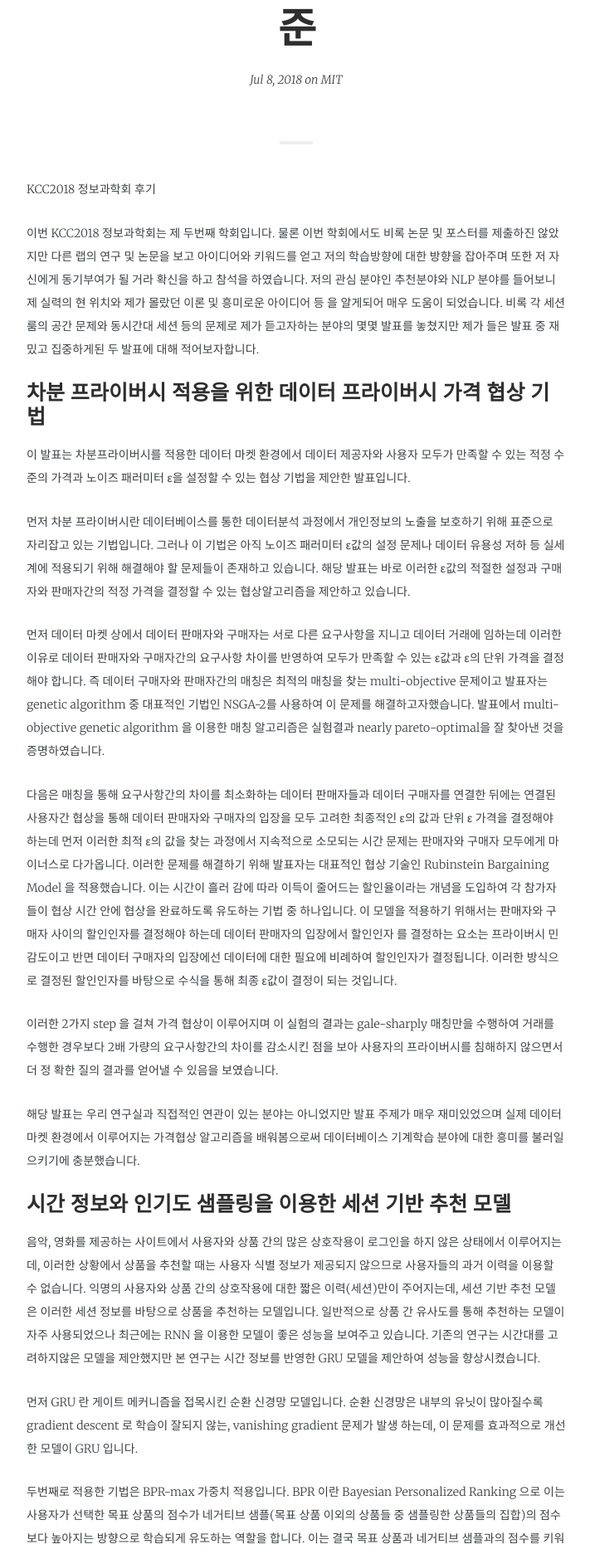
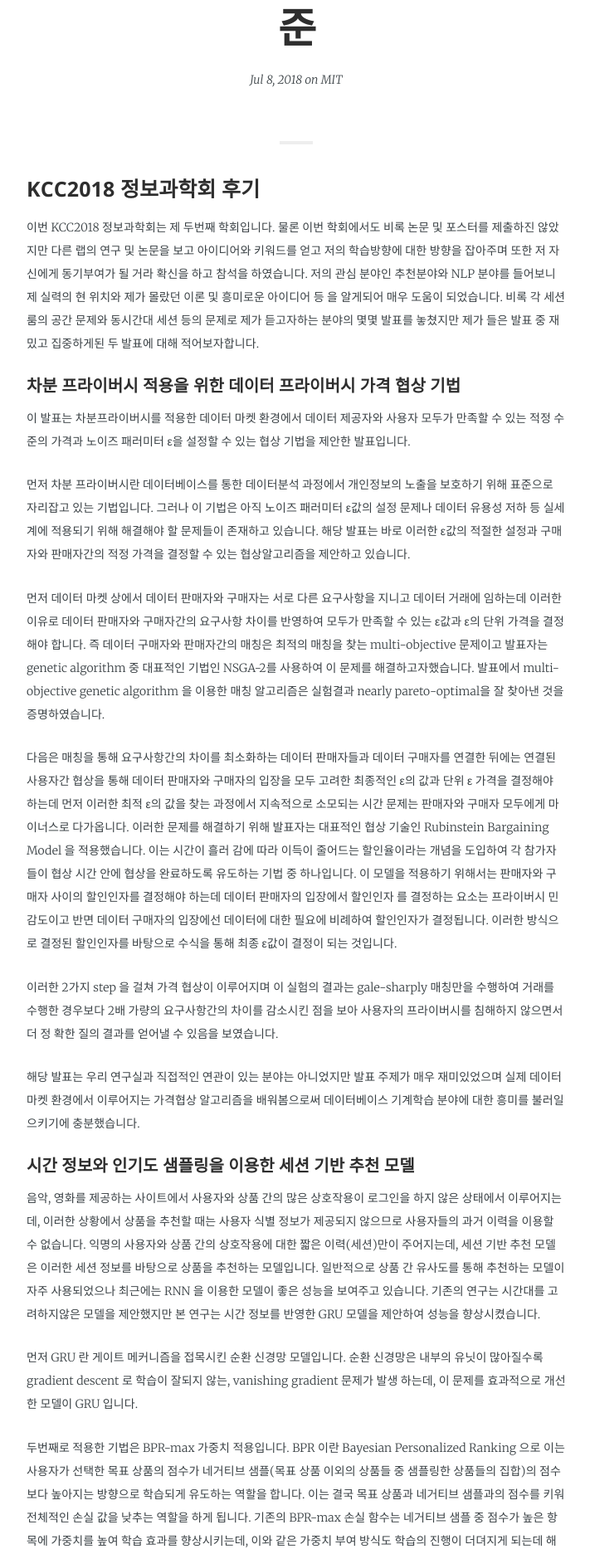
Before and after one commit to TeamLab/jekyllDecent, a Jekyll site: the page built from _posts/2018-07-08-KCC2018_정보과학회_전홍준.md, in a window 1280 px wide. Shown: the part 391-2264 px from the top of the page at 83% size, without its empty margins (283-994 px from the left). Built offline with Jekyll 4.4.1, drawn with Linux system fonts in a browser that asks for light colours; some web fonts are replaced.

```diff
--- a/_posts/2018-07-08-KCC2018_정보과학회_전홍준.md
+++ b/_posts/2018-07-08-KCC2018_정보과학회_전홍준.md
@@ -9,11 +9,11 @@ math:              true
 published:         true
 comments:          true
 ---
-KCC2018 정보과학회 후기
+### KCC2018 정보과학회 후기
 
 이번 KCC2018 정보과학회는 제 두번째 학회입니다. 물론 이번 학회에서도 비록 논문 및 포스터를 제출하진 않았지만 다른 랩의 연구 및 논문을 보고 아이디어와 키워드를 얻고 저의 학습방향에 대한 방향을 잡아주며 또한 저 자신에게 동기부여가 될 거라 확신을 하고 참석을 하였습니다. 저의 관심 분야인 추천분야와 NLP 분야를 들어보니 제 실력의 현 위치와 제가 몰랐던 이론 및 흥미로운 아이디어 등 을 알게되어 매우 도움이 되었습니다. 비록 각 세션룸의 공간 문제와 동시간대 세션 등의 문제로 제가 듣고자하는 분야의 몇몇 발표를 놓쳤지만 제가 들은 발표 중 재밌고 집중하게된 두 발표에 대해 적어보자합니다.
 
-### 차분 프라이버시 적용을 위한 데이터 프라이버시 가격 협상 기법
+#### 차분 프라이버시 적용을 위한 데이터 프라이버시 가격 협상 기법
 
 이 발표는 차분프라이버시를 적용한 데이터 마켓 환경에서 데이터 제공자와 사용자 모두가 만족할 수 있는 적정 수준의 가격과 노이즈 패러미터 ε을 설정할 수 있는 협상 기법을 제안한 발표입니다.
 
@@ -30,7 +30,7 @@ KCC2018 정보과학회 후기
 
 해당 발표는 우리 연구실과 직접적인 연관이 있는 분야는 아니었지만 발표 주제가 매우 재미있었으며 실제 데이터마켓 환경에서 이루어지는 가격협상 알고리즘을 배워봄으로써 데이터베이스 기계학습 분야에 대한 흥미를 불러일으키기에 충분했습니다.
 
-### 시간 정보와 인기도 샘플링을 이용한 세션 기반 추천 모델
+#### 시간 정보와 인기도 샘플링을 이용한 세션 기반 추천 모델
 
 음악, 영화를 제공하는 사이트에서 사용자와 상품 간의 많은 상호작용이 로그인을 하지 않은 상태에서 이루어지는데, 이러한 상황에서 상품을 추천할 때는 사용자 식별 정보가 제공되지 않으므로 사용자들의 과거 이력을 이용할 수 없습니다. 익명의 사용자와 상품 간의 상호작용에 대한 짧은 이력(세션)만이 주어지는데, 세션 기반 추천 모델은 이러한 세션 정보를 바탕으로 상품을 추천하는 모델입니다. 일반적으로 상품 간 유사도를 통해 추천하는 모델이 자주 사용되었으나 최근에는 RNN 을 이용한 모델이 좋은 성능을 보여주고 있습니다.
 기존의 연구는 시간대를 고려하지않은 모델을 제안했지만 본 연구는 시간 정보를 반영한 GRU 모델을 제안하여 성능을 향상시켰습니다.
```
